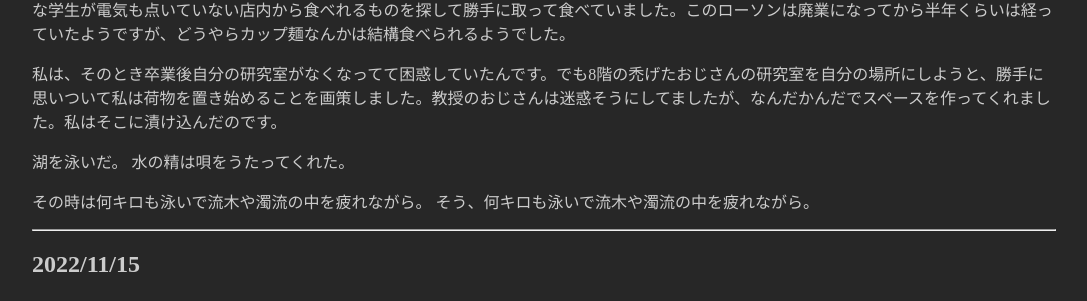
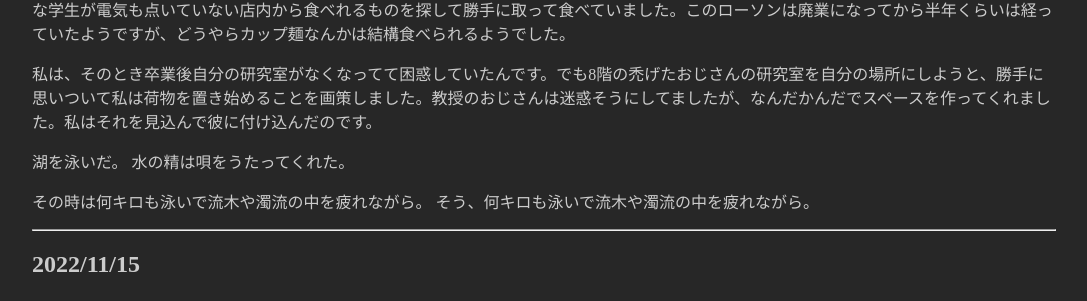
Before and after one commit to hihumi-riku/hihumi-riku.github.io, a Jekyll site: the page built from _posts/2023-06-24-dream_2022.md, in a window 1280 px wide and 900 px high, scrolled down 1000 px. Shown: the part 194-495 px from the top of the window, without its empty margins (96-1183 px from the left). Built offline with Jekyll 4.4.1, drawn with Linux system fonts in a browser that asks for light colours.

Commit message:
Update 2023-06-24-dream_2022.md

```diff
--- a/_posts/2023-06-24-dream_2022.md
+++ b/_posts/2023-06-24-dream_2022.md
@@ -50,7 +50,7 @@ title: 2022年の夢日記
 
 それと大学の老朽化した研究棟の一階に廃ローソンがありました。講義棟の植生は管理されておらず雑草だらけでした。廃ローソンには、貧乏な学生が電気も点いていない店内から食べれるものを探して勝手に取って食べていました。このローソンは廃業になってから半年くらいは経っていたようですが、どうやらカップ麺なんかは結構食べられるようでした。
 
-私は、そのとき卒業後自分の研究室がなくなってて困惑していたんです。でも8階の禿げたおじさんの研究室を自分の場所にしようと、勝手に思いついて私は荷物を置き始めることを画策しました。教授のおじさんは迷惑そうにしてましたが、なんだかんだでスペースを作ってくれました。私はそこに漬け込んだのです。
+私は、そのとき卒業後自分の研究室がなくなってて困惑していたんです。でも8階の禿げたおじさんの研究室を自分の場所にしようと、勝手に思いついて私は荷物を置き始めることを画策しました。教授のおじさんは迷惑そうにしてましたが、なんだかんだでスペースを作ってくれました。私はそれを見込んで彼に付け込んだのです。
 
 湖を泳いだ。
 水の精は唄をうたってくれた。
```
